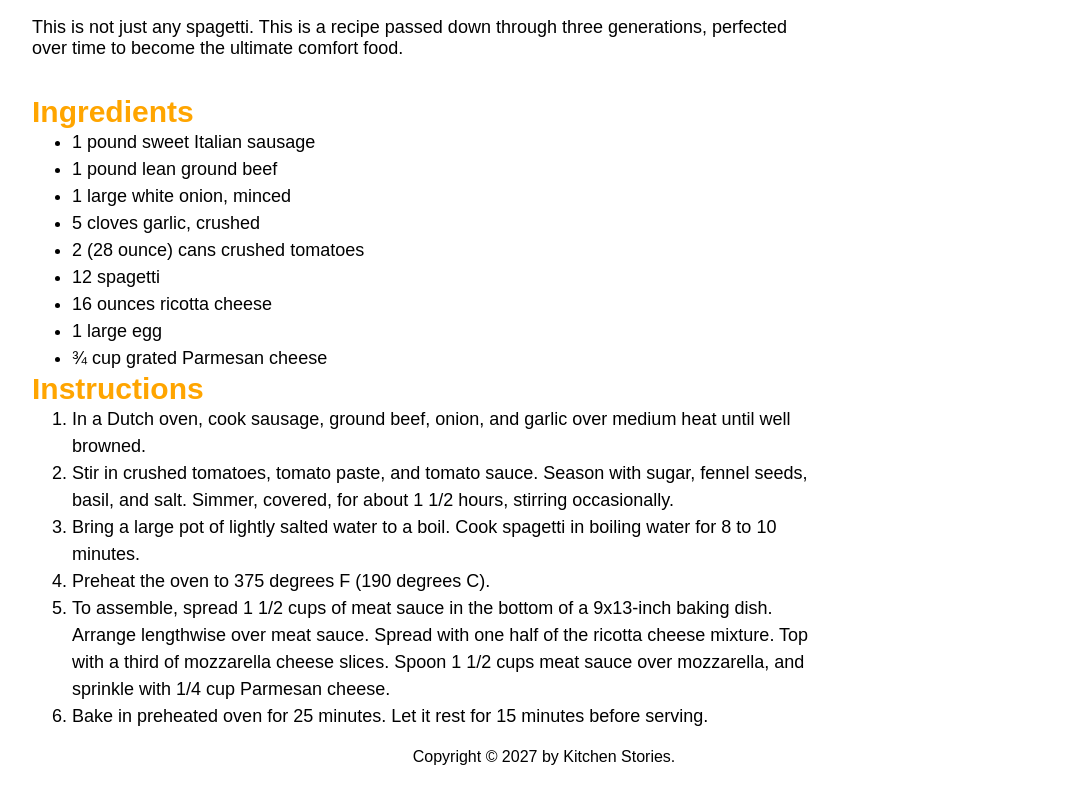
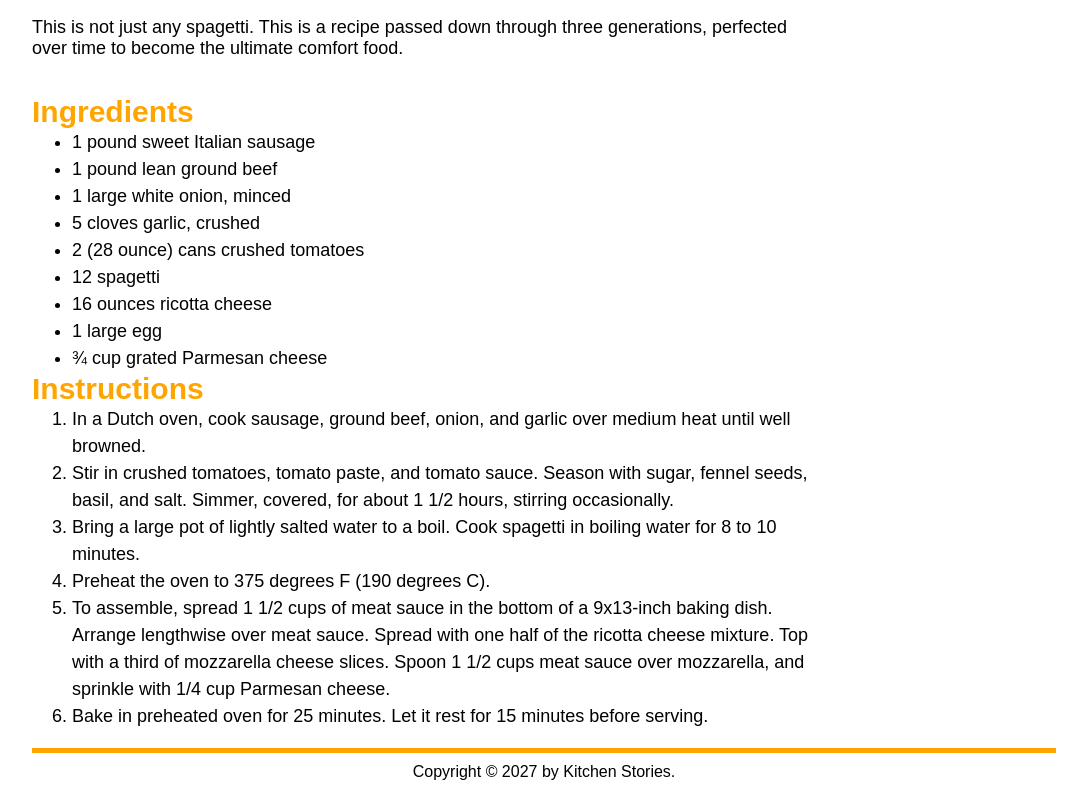
Before and after one commit to Adwaith14/HTML-CSS3, a plain HTML site: page My Code/index.html in a window 1280 px wide. Shown: the part 742-1533 px from the top of the page, without its empty margins (96-1183 px from the left). Before the commit the page ends 1508 px from the top, so only its background shows below. Drawn offline with Linux system fonts and the light colour scheme.

Commit message:
made some final touches

```diff
--- a/My Code/styles.css
+++ b/My Code/styles.css
@@ -74,7 +74,9 @@ h5 {
   margin-bottom: 10px;
 }
 footer {
+  border-top: 5px solid orange;
   text-align: center;
+  padding: 10px;
 }
 .forflex {
   display: flex;
```
